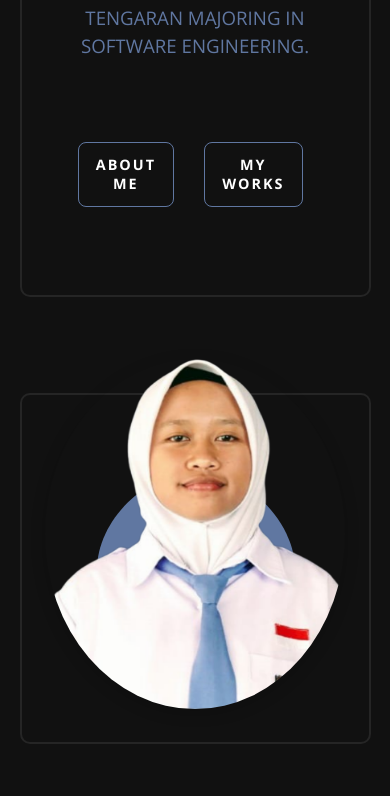
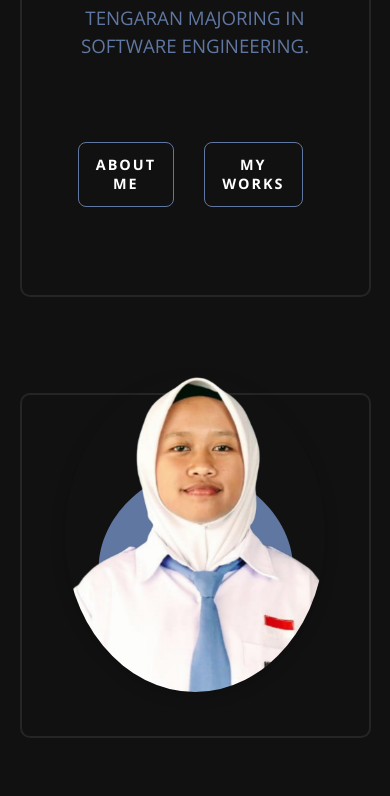
Before and after one commit to Alnaa23/ALTINAPORTOFOLIO, a plain HTML site: page index.html in a window 390 px wide. Shown: the part 304-1100 px from the top of the page. Drawn offline with nearby package versions, Linux system fonts and the light colour scheme.

Commit message:
Add files via upload

```diff
--- a/css/style.css
+++ b/css/style.css
@@ -249,6 +249,7 @@
 
 .about-content li span {
     flex: 1;
+    font-size: 1rem;
 }
 
 .about-content li span:first-child {
@@ -1031,23 +1032,23 @@
     }
 
     .blob-container {
-        width: 80%;
+        width: 100%;
         max-width: 400px;
         height: auto;
     }
 
     .blob-container svg {
         width: 100%;
-        max-width: 100%;
-        max-height: 100%;
+        max-width: 98%;
+        max-height: 90%;
         height: auto;
     }
 
     .foto {
-        width: 70%;
-        max-width: 300px;
-        max-height: 350px;
-        height: 70%;
+        width: 50%;
+        max-width: 260px;
+        max-height: 315px;
+        height: 50%;
         align-items: center;
         border-radius: 50%;
         position: absolute;
@@ -1109,7 +1110,7 @@
     top: 50%;
     left: 50%;
     width: 335px;
-    height: 415px;
+    height: 410px;
     transform: translate(-50%, -60%);
     z-index: 10;
     border-radius: 50%;
@@ -1134,10 +1135,10 @@
 
 .about .foto {
     position: absolute;
-    top: 50%;
+    top: 45%;
     left: 50%;
-    width: 62%;
-    height: 70%;
+    width: 65%;
+    height: 79%;
     transform: translate(-50%, -50%);
     border-radius: 50%;
     box-shadow: 0 4px 15px rgba(0, 0, 0, 0.2);
```
